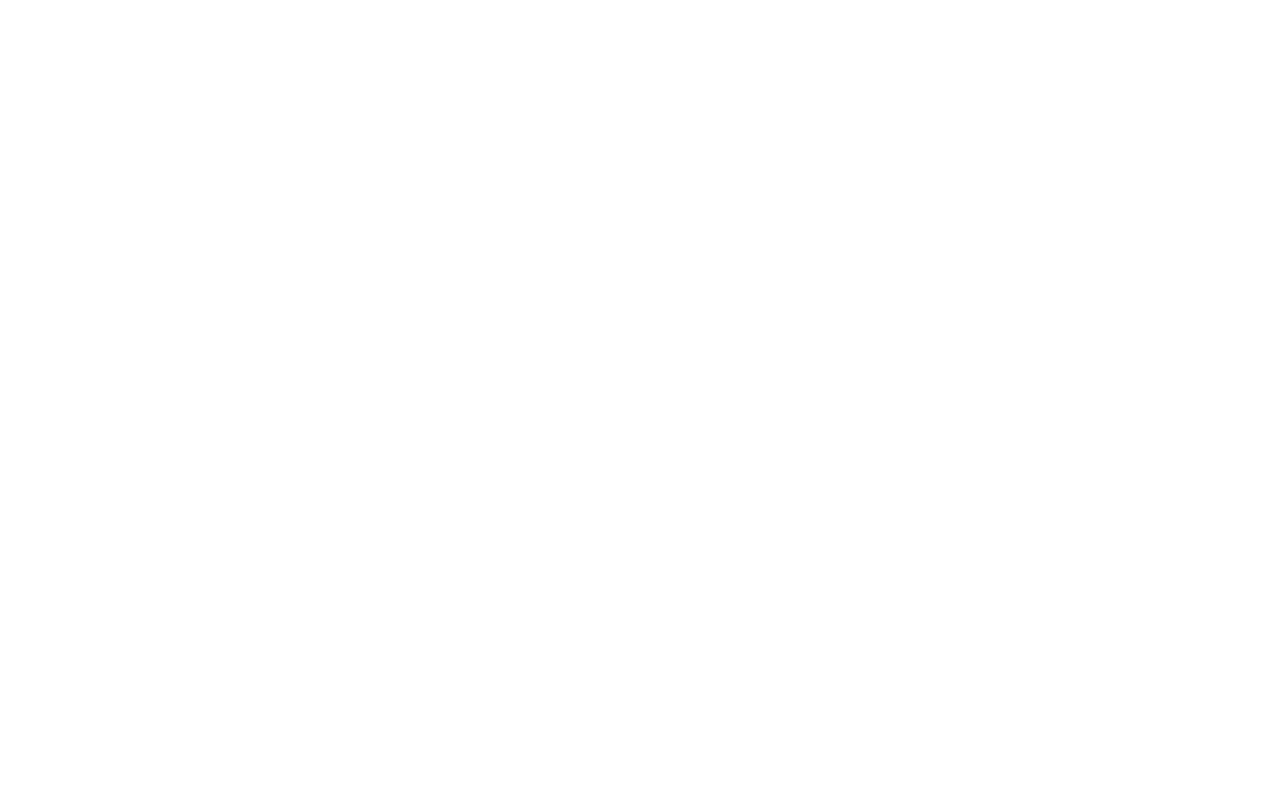
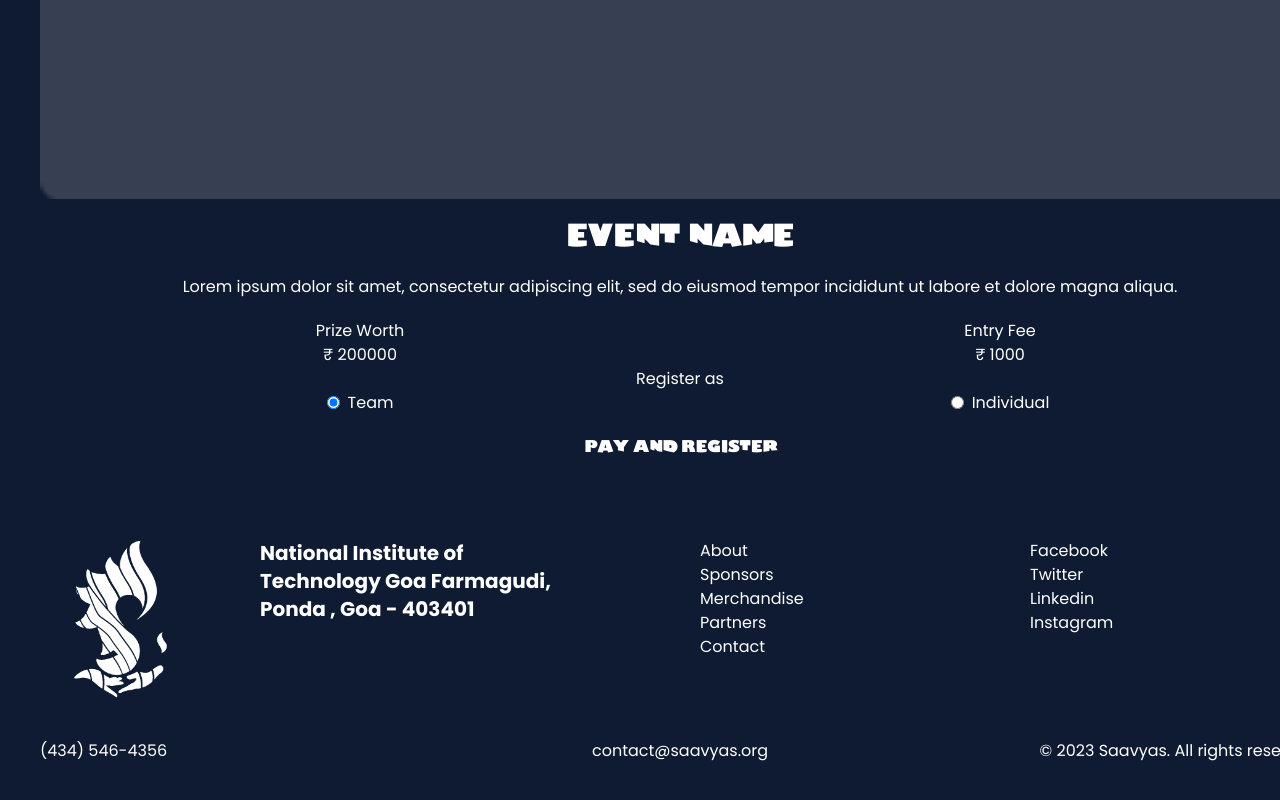
Before and after one commit to Sagar-1103/saavyas.back, a React (Vite) app: page /events/register in a window 1280 px wide. Shown: the part 826-1626 px from the top of the page. Before the commit the page ends 800 px from the top, so only its background shows below. Built offline with nearby package versions, Linux system fonts and the light colour scheme; no server answers.

Commit message:
fix: merge from origin/dev

```diff
--- a/package.json
+++ b/package.json
@@ -3,6 +3,7 @@
     "version": "0.1.0",
     "private": true,
     "dependencies": {
+        "@heroicons/react": "^2.0.16",
         "@hookform/resolvers": "^2.9.11",
         "react": "^18.2.0",
         "react-dom": "^18.2.0",
--- a/src/App.jsx
+++ b/src/App.jsx
@@ -8,6 +8,7 @@ import Navbar from "./components/navbar/Navbar";
 import Footer from "./components/footer/Footer";
 import Events from "./components/Events/Events";
 import { AuthContextProvider } from "./components/context/AuthContext";
+import EventRegister from "./components/register/EventRegister";
 
 function App() {
     return (
@@ -22,6 +23,7 @@ function App() {
                             <Route path="competitions" element={<Competitions />} />
                             <Route path="*" element={<Error404 />} />
                             <Route path="events" element={<Events />} />
+                            <Route path="events/register" element={<EventRegister />} />
                         </Routes>
                     </AuthContextProvider>
                 </div>
--- /dev/null
+++ b/src/components/register/EventRegister.jsx
@@ -0,0 +1,95 @@
+import React from "react";
+
+const Contain = ({ children }) => {
+    return (
+        <div className='pt-40 w-full flex-1 bg-[#0F1B33] p-5 lg:p-10 '>
+            <div className='flex justify-center items-center w-full xl:w-cap mx-auto'>
+                {children}
+            </div>
+        </div>
+    );
+};
+
+const Input = ({ label, type, placeholder }) => {
+    return (
+        <div className='flex flex-col gap-2'>
+            <label className='text-white text-sm'>{label}</label>
+            <input
+                type={type}
+                placeholder={placeholder}
+                className='bg-[#1F2B47] text-white rounded-md p-2'
+            />
+        </div>
+    );
+};
+
+const EventRegister = () => {
+    const [isTeam, setIsTeam] = React.useState(true);
+    return (
+        <Contain>
+            <div className='bg-[rgba(217, 217, 217, 1)] text-white w-full grid grid-cols-1 '>
+                <div className='flex flex-col gap-5'>
+                    <img
+                        className='w-full object-contain select-none rounded-sm'
+                        src='/images/event-poster.png'
+                        alt=''
+                    />
+                    <h1 className='font-lostfish text-3xl text-center'>event name</h1>
+                    <p className='text-center'>
+                        Lorem ipsum dolor sit amet, consectetur adipiscing elit, sed do eiusmod
+                        tempor incididunt ut labore et dolore magna aliqua.
+                    </p>
+                    <div className='w-full flex justify-center items-center '>
+                        <div className='w-1/2 flex flex-col justify-center items-center'>
+                            <p>Prize Worth</p>
+                            <p>&#8377; 200000</p>
+                        </div>
+                        <div className='w-1/2 flex flex-col justify-center items-center'>
+                            <p>Entry Fee</p>
+                            <p>&#8377; 1000</p>
+                        </div>
+                    </div>
+                </div>
+                <div className='flex flex-col gap-5'>
+                    <div>
+                        <h2 className='text-center'>Register as</h2>
+                        <div className='w-full flex justify-center items-center'>
+                            <div className='w-1/2 flex gap-2 items-center justify-center  '>
+                                {/* radio button input  */}
+                                <input
+                                    type='radio'
+                                    name='team'
+                                    id='team'
+                                    value='team'
+                                    checked={isTeam}
+                                    onChange={() => setIsTeam(true)}
+                                />
+                                <label htmlFor='individual'>Team</label>
+                            </div>
+                            <div className='w-1/2 flex gap-2 items-center justify-center  '>
+                                {/* radio button input  */}
+                                <input
+                                    type='radio'
+                                    name='team'
+                                    id='individual'
+                                    value='individual'
+                                    checked={!isTeam}
+                                    onChange={() => setIsTeam(false)}
+                                />
+                                <label htmlFor='individual'>Individual</label>
+                            </div>
+                        </div>
+                    </div>
+                    <form id='eventRegistrationForm'></form>
+                </div>
+                <div className='flex flex-col'>
+                    <button htmlFor='eventRegistrationForm' className='text-center font-lostfish'>
+                        Pay And Register
+                    </button>
+                </div>
+            </div>
+        </Contain>
+    );
+};
+
+export default EventRegister;
--- a/src/components/register/Register.jsx
+++ b/src/components/register/Register.jsx
@@ -2,29 +2,6 @@ import React, { useEffect, useState } from "react";
 import { useNavigate } from "react-router";
 import { UserAuth } from "../context/AuthContext";
 import { createNewUser, isUserAlreadyInDb } from "../firebase/realtimeDb";
-
-const Contain = ({ children }) => {
-    return (
-        <div className='pt-40 w-full flex-1 bg-[#0F1B33] p-5 lg:p-10 '>
-            <div className='flex justify-center items-center w-full xl:w-cap mx-auto'>
-                {children}
-            </div>
-        </div>
-    );
-};
-
-const Input = ({ label, type, placeholder }) => {
-    return (
-        <div className='flex flex-col gap-2'>
-            <label className='text-white text-sm'>{label}</label>
-            <input
-                type={type}
-                placeholder={placeholder}
-                className='bg-[#1F2B47] text-white rounded-md p-2'
-            />
-        </div>
-    );
-};
 
 const Register = () => {
     const navigate = useNavigate();
```
Also changed, not shown: 2 other files (tests, documents, lock files or other folders).
